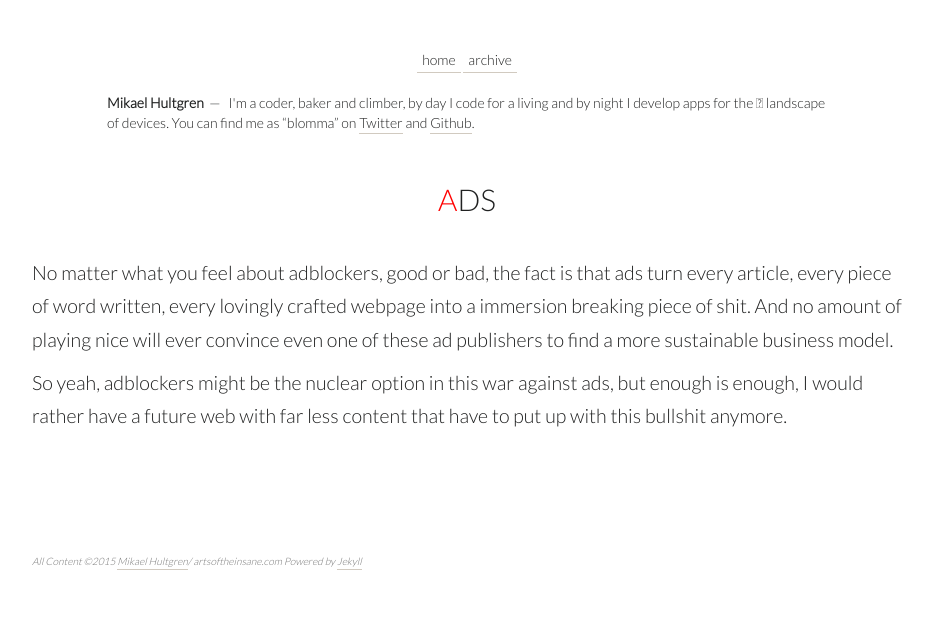
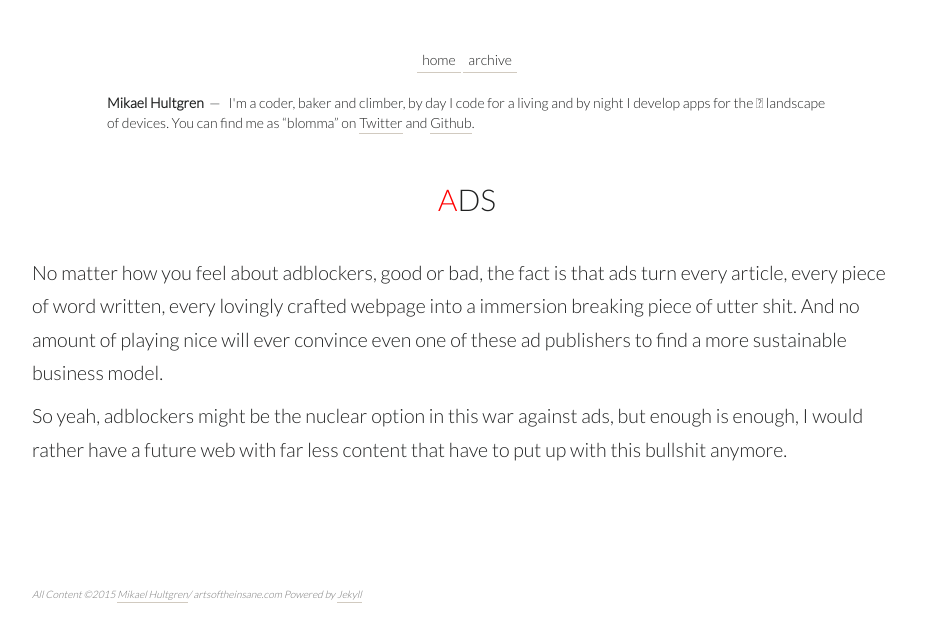
Before and after one commit to blomma/www.artsoftheinsane.com, a Jekyll site: the page built from _posts/2015-09-19-ads.markdown, in a window 1280 px wide. Shown: the top 642 px of the page, without its empty margins (173-1106 px from the left). Built offline with Jekyll 4.4.1, drawn with Linux system fonts in a browser that asks for light colours; nearby versions of some CDN libraries.

Commit message:
Correction

```diff
--- a/_posts/2015-09-19-ads.markdown
+++ b/_posts/2015-09-19-ads.markdown
@@ -4,6 +4,6 @@ title: Ads
 date: '2015-09-19 17:35'
 ---
 
-No matter what you feel about adblockers, good or bad, the fact is that ads turn every article, every piece of word written, every lovingly crafted webpage into a immersion breaking piece of shit. And no amount of playing nice will ever convince even one of these ad publishers to find a more sustainable business model.
+No matter how you feel about adblockers, good or bad, the fact is that ads turn every article, every piece of word written, every lovingly crafted webpage into a immersion breaking piece of utter shit. And no amount of playing nice will ever convince even one of these ad publishers to find a more sustainable business model.
 
 So yeah, adblockers might be the nuclear option in this war against ads, but enough is enough, I would rather have a future web with far less content that have to put up with this bullshit anymore.
```
